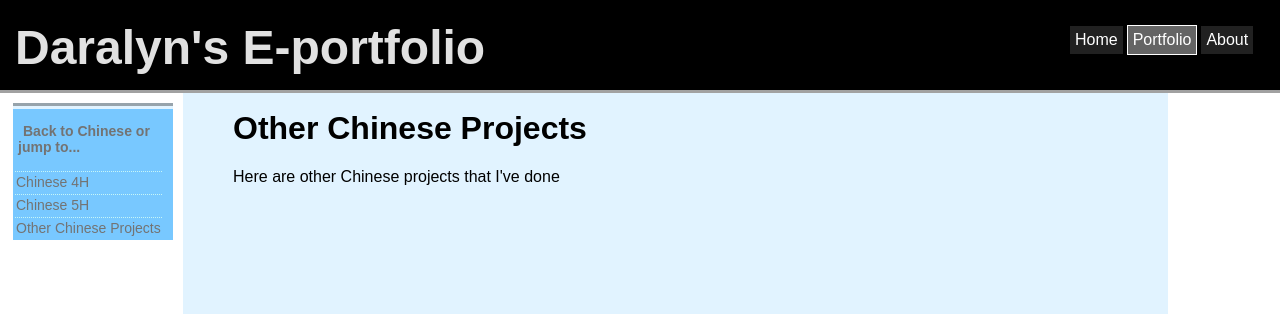
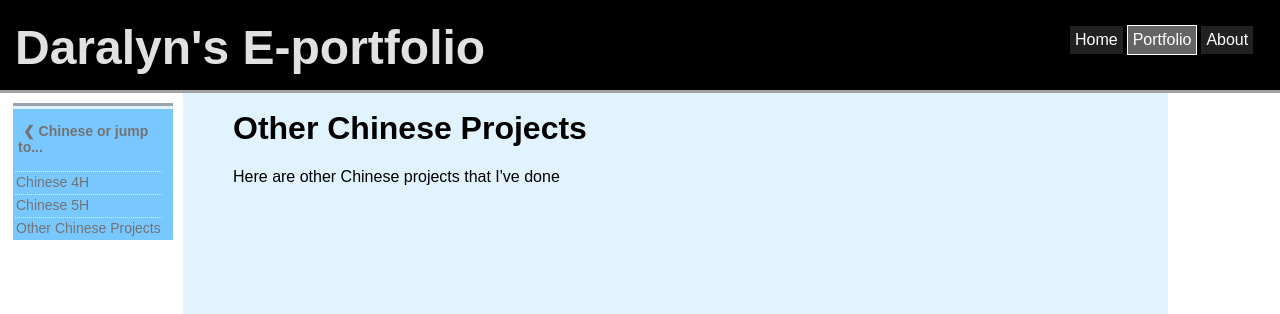
Before and after one commit to daralyn/daralyn.github.io, a Jekyll site: the page built from portfolio/chinese/other_chinese_projects.html, in a window 1280 px wide. Shown: the top 314 px of the page. Built offline with Jekyll 4.4.1, drawn with Linux system fonts in a browser that asks for light colours.

Commit message:
Update other_chinese_projects.html

```diff
--- a/portfolio/chinese/other_chinese_projects.html
+++ b/portfolio/chinese/other_chinese_projects.html
@@ -3,7 +3,7 @@
 title: Daralyn's Chinese Portfolio - Other Chinese Projects
 ---
 <div class="sidebar">
-	<h3 class="sidelinkbig"> <a class="sidebarheadlink" href="https://daralyn.github.io/portfolio/chinese/"> Back to Chinese </a> or jump to...</h3>
+	<h3 class="sidelinkbig"> <a class="sidebarheadlink" href="https://daralyn.github.io/portfolio/chinese/"> ❮ Chinese </a> or jump to...</h3>
 		<table>
 			<tbody>
 				<tr class="sidelist">
```
